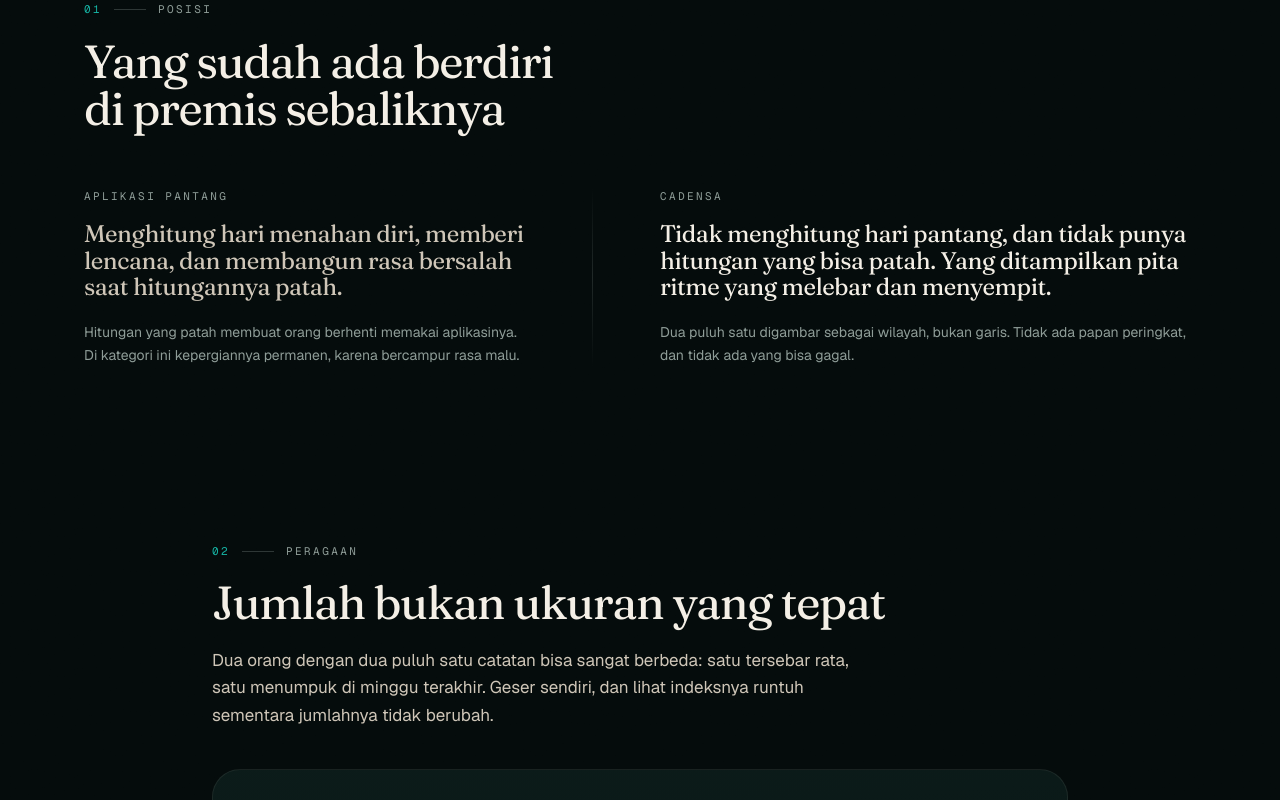
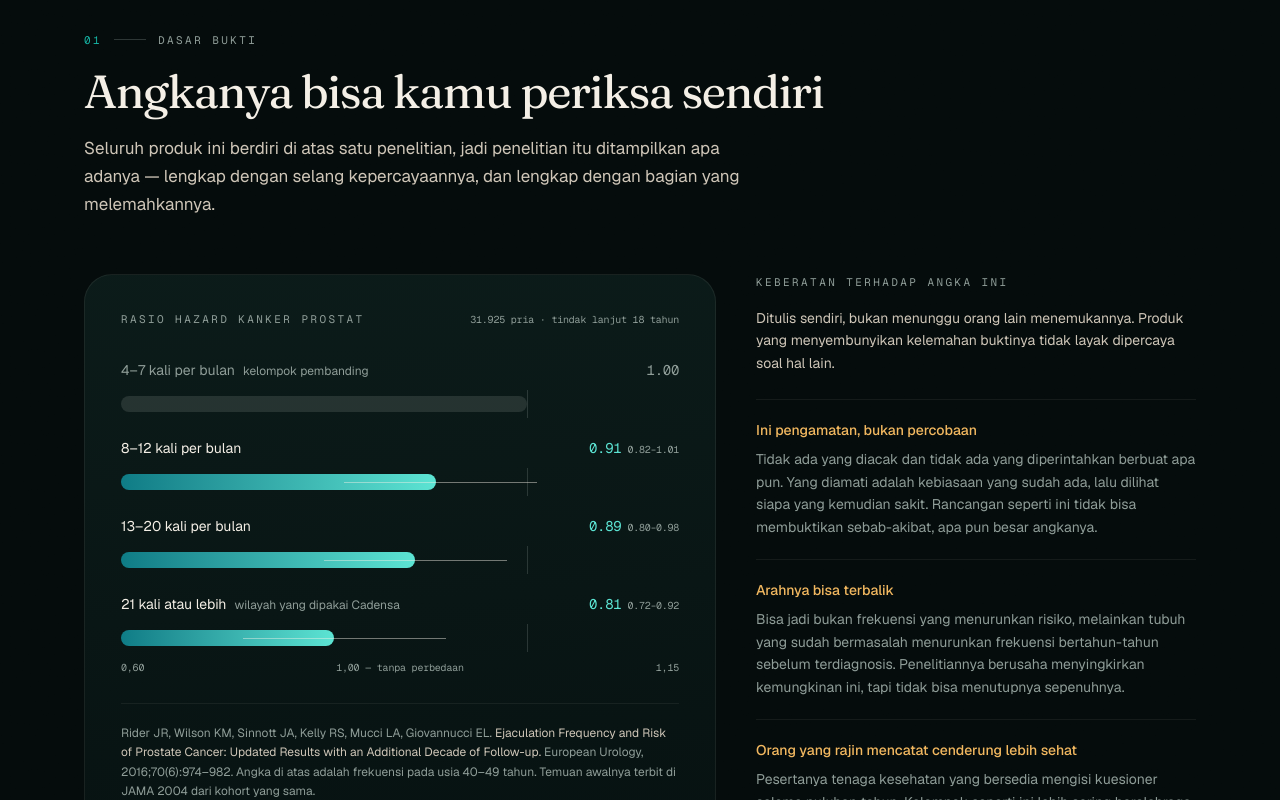
Before and after one commit to bryankwandou/cadensa, a Next.js app: page / in a window 1280 px wide. Shown: the part 1520-2320 px from the top of the page. Built offline with nearby package versions, Linux system fonts and the light colour scheme; no server answers.

Commit message:
feat(landing): bagian dasar bukti dengan rasio hazard, selang kepercayaan, dan keberatan yang ditulis sendiri

```diff
--- a/src/app/page.tsx
+++ b/src/app/page.tsx
@@ -18,6 +18,7 @@ import {
   Tilt3D,
 } from "@/components/Motion";
 import { AppPreview } from "@/components/AppPreview";
+import { CAVEATS, EvidenceChart } from "@/components/Evidence";
 import { ScrollRibbon, SectionIndex } from "@/components/Ribbon";
 import { SectionHead } from "@/components/Section";
 import { DeviceMarquee } from "@/components/DeviceMarquee";
@@ -67,14 +68,15 @@ const STEPS = [
 ];
 
 const INDEX = [
-  { id: "posisi", n: "01", label: "Posisi" },
-  { id: "peragaan", n: "02", label: "Peragaan" },
-  { id: "katalog", n: "03", label: "Katalog" },
-  { id: "kosakata", n: "04", label: "Kosakata" },
-  { id: "sinyal", n: "05", label: "Sinyal" },
-  { id: "perempuan", n: "06", label: "Mode perempuan" },
-  { id: "alur", n: "07", label: "Alur" },
-  { id: "penyimpanan", n: "08", label: "Penyimpanan" },
+  { id: "bukti", n: "01", label: "Dasar bukti" },
+  { id: "posisi", n: "02", label: "Posisi" },
+  { id: "peragaan", n: "03", label: "Peragaan" },
+  { id: "katalog", n: "04", label: "Katalog" },
+  { id: "kosakata", n: "05", label: "Kosakata" },
+  { id: "sinyal", n: "06", label: "Sinyal" },
+  { id: "perempuan", n: "07", label: "Mode perempuan" },
+  { id: "alur", n: "08", label: "Alur" },
+  { id: "penyimpanan", n: "09", label: "Penyimpanan" },
 ];
 
 const CTA =
@@ -200,10 +202,43 @@ export default function Home() {
         <ScrollRibbon />
       </div>
 
-      {/* 01 Posisi */}
+      {/* 01 Dasar bukti. Yang meyakinkan di produk kesehatan bukan wajah tersenyum,
+             melainkan angka yang bisa diperiksa sendiri oleh pembacanya. */}
+      <section id="bukti" className="mx-auto max-w-6xl px-5 py-24">
+        <SectionHead
+          n="01"
+          eyebrow="Dasar bukti"
+          title="Angkanya bisa kamu periksa sendiri"
+          lead="Seluruh produk ini berdiri di atas satu penelitian, jadi penelitian itu ditampilkan apa adanya — lengkap dengan selang kepercayaannya, dan lengkap dengan bagian yang melemahkannya."
+        />
+
+        <div className="mt-14 grid gap-10 lg:grid-cols-12">
+          <Reveal className="lg:col-span-7">
+            <EvidenceChart />
+          </Reveal>
+
+          <Reveal delay={0.08} className="lg:col-span-5">
+            <p className="eyebrow">Keberatan terhadap angka ini</p>
+            <p className="mt-4 text-sm leading-relaxed text-sand-300">
+              Ditulis sendiri, bukan menunggu orang lain menemukannya. Produk yang menyembunyikan
+              kelemahan buktinya tidak layak dipercaya soal hal lain.
+            </p>
+            <dl className="mt-6 divide-y divide-[rgba(207,198,184,0.08)] border-y border-[rgba(207,198,184,0.08)]">
+              {CAVEATS.map((c) => (
+                <div key={c.t} className="py-5">
+                  <dt className="text-sm font-medium text-amber-400">{c.t}</dt>
+                  <dd className="mt-2 text-sm leading-relaxed text-sand-500">{c.d}</dd>
+                </div>
+              ))}
+            </dl>
+          </Reveal>
+        </div>
+      </section>
+
+      {/* 02 Posisi */}
       <section id="posisi" className="mx-auto max-w-6xl px-5 py-24">
         <SectionHead
-          n="01"
+          n="02"
           eyebrow="Posisi"
           title={
             <>
@@ -247,7 +282,7 @@ export default function Home() {
       {/* 02 Peragaan */}
       <section id="peragaan" className="mx-auto max-w-4xl px-5 py-20">
         <SectionHead
-          n="02"
+          n="03"
           eyebrow="Peragaan"
           title="Jumlah bukan ukuran yang tepat"
           lead="Dua orang dengan dua puluh satu catatan bisa sangat berbeda: satu tersebar rata, satu menumpuk di minggu terakhir. Geser sendiri, dan lihat indeksnya runtuh sementara jumlahnya tidak berubah."
@@ -261,7 +296,7 @@ export default function Home() {
       <section id="katalog" className="py-24">
         <div className="mx-auto max-w-6xl px-5">
           <SectionHead
-            n="03"
+            n="04"
             eyebrow="Katalog"
             title="Alatnya disebut dengan nama yang tepat"
             lead={
@@ -292,7 +327,7 @@ export default function Home() {
       {/* 04 Kosakata rupa */}
       <section id="kosakata" className="mx-auto max-w-6xl px-5 py-24">
         <SectionHead
-          n="04"
+          n="05"
           eyebrow="Kosakata"
           title="Setiap pilihan punya rupanya sendiri"
           lead="Alur catat punya anggaran dua belas detik, dan di layar sekecil ponsel bentuk terbaca lebih cepat daripada kata. Karena itu tidak ada satu pun pilihan yang hanya berupa teks."
@@ -358,7 +393,7 @@ export default function Home() {
       {/* 05 Sinyal. Daftar bernomor, bukan grid kartu. */}
       <section id="sinyal" className="mx-auto max-w-6xl px-5 py-24">
         <SectionHead
-          n="05"
+          n="06"
           eyebrow="Sinyal"
           title={
             <>
@@ -394,7 +429,7 @@ export default function Home() {
             <div className="grid lg:grid-cols-12">
               <div className="p-8 sm:p-12 lg:col-span-7">
                 <p className="eyebrow flex items-center gap-3">
-                  <span className="text-teal-600">06</span>
+                  <span className="text-teal-600">07</span>
                   <span className="h-px w-8 bg-sand-500/30" />
                   Mode perempuan
                 </p>
@@ -448,7 +483,7 @@ export default function Home() {
 
       {/* 07 Alur. Tiga langkah sebagai baris, bukan tiga kartu. */}
       <section id="alur" className="mx-auto max-w-4xl px-5 py-20">
-        <SectionHead n="07" eyebrow="Alur" title="Tiga langkah, dan tidak ada yang keempat" />
+        <SectionHead n="08" eyebrow="Alur" title="Tiga langkah, dan tidak ada yang keempat" />
         <div className="mt-12 space-y-1">
           {STEPS.map((s, i) => (
             <Reveal key={s.n} delay={i * 0.06}>
@@ -467,7 +502,7 @@ export default function Home() {
       {/* 08 Penyimpanan */}
       <section id="penyimpanan" className="mx-auto max-w-6xl px-5 py-24">
         <SectionHead
-          n="08"
+          n="09"
           eyebrow="Penyimpanan"
           title={
             <>
--- /dev/null
+++ b/src/components/Evidence.tsx
@@ -0,0 +1,141 @@
+"use client";
+
+import { motion, useInView, useReducedMotion } from "motion/react";
+import { useRef } from "react";
+
+/**
+ * Gambar bukti.
+ *
+ * Halaman ini butuh sesuatu yang membuat orang percaya, dan untuk produk
+ * kesehatan yang paling meyakinkan bukan wajah tersenyum atau kutipan pengguna,
+ * melainkan angka yang bisa diperiksa sendiri oleh pembacanya. Karena itu yang
+ * digambar di sini adalah temuan aslinya, lengkap dengan selang kepercayaannya
+ * — termasuk bagian yang melemahkan klaimnya.
+ *
+ * Batang digambar sebagai rasio hazard: 1,00 adalah pembanding, dan makin
+ * pendek berarti makin rendah kejadiannya. Garis tipis di ujung adalah selang
+ * kepercayaan 95%, dan itu justru bagian yang paling jujur dari gambar ini.
+ */
+
+type Row = {
+  label: string;
+  sub: string;
+  hr: number;
+  lo: number;
+  hi: number;
+  ref: boolean;
+};
+
+const ROWS: Row[] = [
+  { label: "4–7 kali per bulan", sub: "kelompok pembanding", hr: 1.0, lo: 1, hi: 1, ref: true },
+  { label: "8–12 kali per bulan", sub: "", hr: 0.91, lo: 0.82, hi: 1.01, ref: false },
+  { label: "13–20 kali per bulan", sub: "", hr: 0.89, lo: 0.8, hi: 0.98, ref: false },
+  { label: "21 kali atau lebih", sub: "wilayah yang dipakai Cadensa", hr: 0.81, lo: 0.72, hi: 0.92, ref: false },
+];
+
+const SCALE_MIN = 0.6;
+const SCALE_MAX = 1.15;
+const pos = (v: number) => ((v - SCALE_MIN) / (SCALE_MAX - SCALE_MIN)) * 100;
+
+export function EvidenceChart() {
+  const ref = useRef<HTMLDivElement>(null);
+  const inView = useInView(ref, { once: true, margin: "-80px" });
+  const reduce = useReducedMotion();
+
+  return (
+    <div ref={ref} className="surface rounded-panel p-7 sm:p-9">
+      <div className="flex flex-wrap items-baseline justify-between gap-3">
+        <p className="eyebrow">Rasio hazard kanker prostat</p>
+        <p className="num text-[10px] text-sand-500">31.925 pria · tindak lanjut 18 tahun</p>
+      </div>
+
+      <div className="mt-8 space-y-5">
+        {ROWS.map((r, i) => (
+          <div key={r.label}>
+            <div className="flex items-baseline justify-between gap-4">
+              <span className={`text-sm ${r.ref ? "text-sand-500" : "text-sand-100"}`}>
+                {r.label}
+                {r.sub && <span className="ml-2 text-xs text-sand-500">{r.sub}</span>}
+              </span>
+              <span className={`num text-sm ${r.ref ? "text-sand-500" : "text-teal-400"}`}>
+                {r.hr.toFixed(2)}
+                {!r.ref && (
+                  <span className="ml-1.5 text-[10px] text-sand-500">
+                    {r.lo.toFixed(2)}–{r.hi.toFixed(2)}
+                  </span>
+                )}
+              </span>
+            </div>
+
+            <div className="relative mt-2.5 h-7">
+              {/* Garis acuan 1,00 */}
+              <span
+                className="absolute inset-y-0 w-px bg-sand-500/25"
+                style={{ left: `${pos(1)}%` }}
+                aria-hidden
+              />
+              {/* Batang */}
+              <motion.span
+                className={`absolute top-1.5 h-4 rounded-full ${
+                  r.ref
+                    ? "bg-sand-500/20"
+                    : "bg-gradient-to-r from-teal-700 to-teal-400"
+                }`}
+                style={{ left: `${pos(SCALE_MIN)}%` }}
+                initial={{ width: 0 }}
+                animate={inView || reduce ? { width: `${pos(r.hr)}%` } : { width: 0 }}
+                transition={{ duration: 0.9, delay: 0.12 * i, ease: [0.16, 1, 0.3, 1] }}
+              />
+              {/* Selang kepercayaan */}
+              {!r.ref && (
+                <motion.span
+                  className="absolute top-[0.9rem] h-px bg-sand-100/45"
+                  style={{ left: `${pos(r.lo)}%`, width: `${pos(r.hi) - pos(r.lo)}%` }}
+                  initial={{ opacity: 0 }}
+                  animate={inView || reduce ? { opacity: 1 } : { opacity: 0 }}
+                  transition={{ duration: 0.5, delay: 0.12 * i + 0.7 }}
+                />
+              )}
+            </div>
+          </div>
+        ))}
+      </div>
+
+      <div className="num mt-2 flex justify-between text-[10px] text-sand-500">
+        <span>0,60</span>
+        <span>1,00 — tanpa perbedaan</span>
+        <span>1,15</span>
+      </div>
+
+      <p className="mt-7 border-t border-[rgba(207,198,184,0.08)] pt-5 text-xs leading-relaxed text-sand-500">
+        Rider JR, Wilson KM, Sinnott JA, Kelly RS, Mucci LA, Giovannucci EL.{" "}
+        <span className="text-sand-300">
+          Ejaculation Frequency and Risk of Prostate Cancer: Updated Results with an Additional
+          Decade of Follow-up.
+        </span>{" "}
+        European Urology, 2016;70(6):974–982. Angka di atas adalah frekuensi pada usia 40–49 tahun.
+        Temuan awalnya terbit di JAMA 2004 dari kohort yang sama.
+      </p>
+    </div>
+  );
+}
+
+/** Keberatan yang sengaja ditulis sendiri, bukan menunggu orang lain menemukannya. */
+export const CAVEATS = [
+  {
+    t: "Ini pengamatan, bukan percobaan",
+    d: "Tidak ada yang diacak dan tidak ada yang diperintahkan berbuat apa pun. Yang diamati adalah kebiasaan yang sudah ada, lalu dilihat siapa yang kemudian sakit. Rancangan seperti ini tidak bisa membuktikan sebab-akibat, apa pun besar angkanya.",
+  },
+  {
+    t: "Arahnya bisa terbalik",
+    d: "Bisa jadi bukan frekuensi yang menurunkan risiko, melainkan tubuh yang sudah bermasalah menurunkan frekuensi bertahun-tahun sebelum terdiagnosis. Penelitiannya berusaha menyingkirkan kemungkinan ini, tapi tidak bisa menutupnya sepenuhnya.",
+  },
+  {
+    t: "Orang yang rajin mencatat cenderung lebih sehat",
+    d: "Pesertanya tenaga kesehatan yang bersedia mengisi kuesioner selama puluhan tahun. Kelompok seperti ini lebih sering berolahraga dan lebih jarang merokok, dan sebagian dari perbedaannya mungkin datang dari sana.",
+  },
+  {
+    t: "Datanya dari ingatan sendiri",
+    d: "Frekuensinya dilaporkan sendiri lewat kuesioner, bukan dicatat saat kejadian. Justru celah inilah yang Cadensa tutup — dan itu satu-satunya alasan teknis kenapa aplikasi ini layak ada.",
+  },
+];
```
